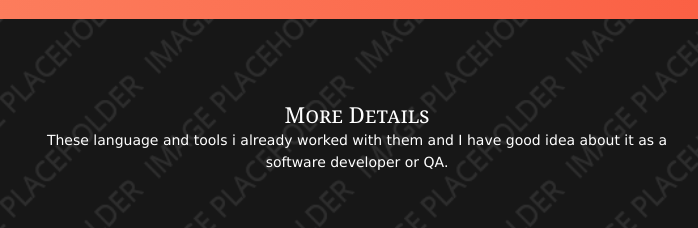
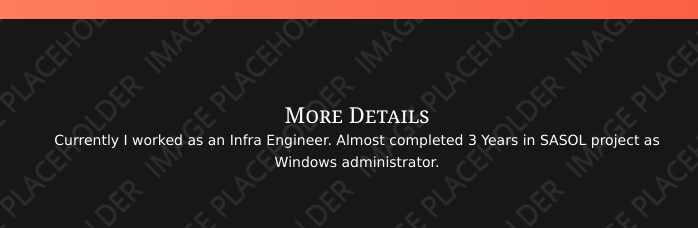
Before and after one commit to LakshanWijenayaka/LakshanRV, a plain HTML site: page index.html in a window 1280 px wide. Shown: the part 2400-2628 px from the top of the page, 283-981 px from the left. Drawn offline with Linux system fonts and the light colour scheme.

Commit message:
Update index.html

```diff
--- a/index.html
+++ b/index.html
@@ -191,7 +191,7 @@ documenting system configurations and best practices for future reference.
     <!-- ################################################################################################ -->
     <div class="sectiontitle">
       <h6 class="heading">More Details</h6>
-      <p>These language and tools i already worked with them and I have good idea about it as a software developer or QA.</p>
+      <p>Currently I worked as an Infra Engineer. Almost completed 3 Years in SASOL project as Windows administrator.</p>
     </div>
     <ul class="nospace group">
       <li class="one_third first">
```
